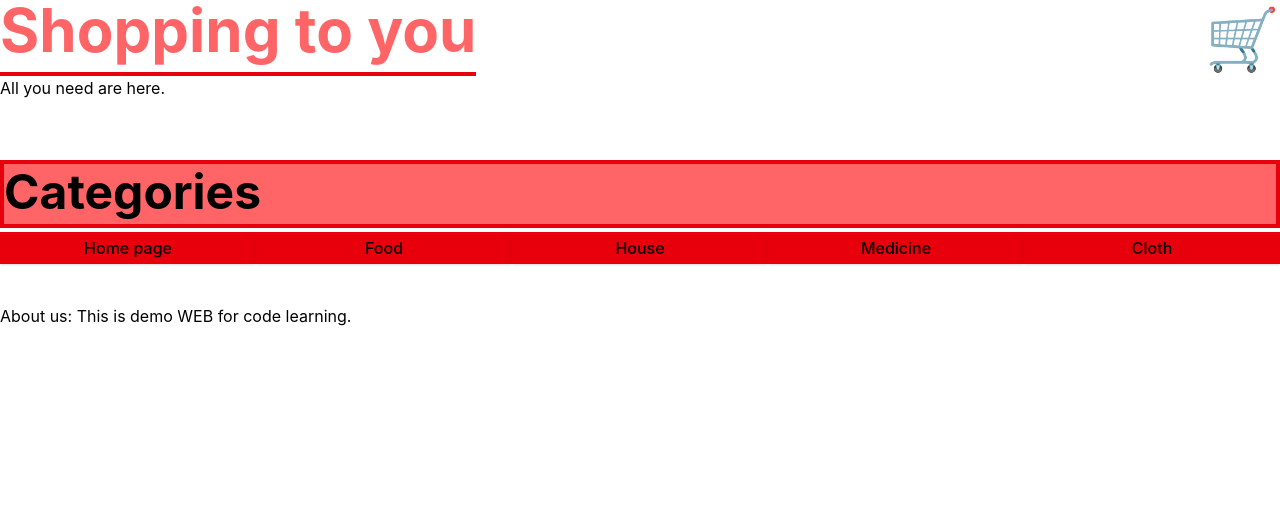
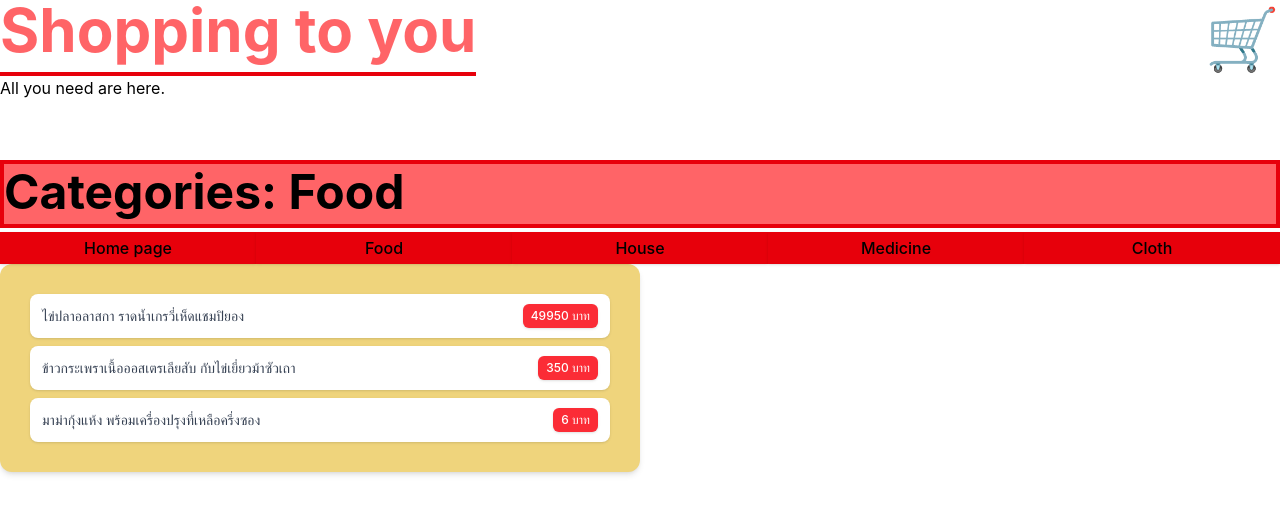
Before and after one commit to nitikornsiripol-SC/My-shopping-web, a React (Vite) app: page / in a window 1280 px wide. Shown: the top 514 px of the page. Built offline with nearby package versions, Linux system fonts and the light colour scheme.

Commit message:
Foodpage not finish

```diff
--- a/src/App.jsx
+++ b/src/App.jsx
@@ -5,14 +5,15 @@ import viteLogo from './assets/vite.svg'
 import './App.css'
 
 import HomePage from './pages/HomePage'
+import FoodPage from './pages/FoodPage'
 
 function App() {
   const [count, setCount] = useState(0)
 
   return (
-    <HomePage>
+    <FoodPage>
 
-    </HomePage>
+    </FoodPage>
   )
 }
 
--- a/src/pages/FoodPage.jsx
+++ b/src/pages/FoodPage.jsx
@@ -1,5 +1,12 @@
+import { useState} from "react";
+
+
 function FoodPage() {
-    const [foodlists, setFoodlists] = useState(["ไข่ปลาอลาสกา ราดน้ำเกรวี่เห็ดแชมปิยอง", "ข้าวกระเพราเนื้อออสเตรเลียสับ กับไข่เยี่ยวม้าซัวเถา", "มาม่ากุ้งแห้ง พร้อมเครื่องปรุงที่เหลือครึ่งซอง"]);
+    const [foodlists, setFoodlists] = useState([
+        {id:1, name: "ไข่ปลาอลาสกา ราดน้ำเกรวี่เห็ดแชมปิยอง", price: 49950},
+        {id:2, name: "ข้าวกระเพราเนื้อออสเตรเลียสับ กับไข่เยี่ยวม้าซัวเถา", price: 350},
+        {id:3, name: "มาม่ากุ้งแห้ง พร้อมเครื่องปรุงที่เหลือครึ่งซอง", price: 6}
+    ]);
     return (
     <>
         <div className="flex justify-between">
@@ -17,7 +24,7 @@ function FoodPage() {
         </p>
 
         <h1 className="text-black-400 text-3xl md:text-5xl font-bold border-4 border-red-600 pb-2 pt-1 py-50 bg-red-400 mt-15 my-1">
-            Categories
+            Categories: Food
         </h1>
 
 
@@ -60,12 +67,23 @@ function FoodPage() {
 
       </div>
 
-      <p className="text-black-400 mt-10">
-        About us: This is demo WEB for code learning.
-      </p>
+      <ul className="bg-[#efd47c] p-[30px] rounded-xl shadow-md flex flex-col gap-2 w-full md:w-1/2">
+
+        {foodlists.map((item) => (
+            <li className="bg-white p-2.5 px-3 rounded-lg shadow-sm flex justify-between items-center text-sm font-medium text-gray-700 list-none" key={item.id}>{item.name}
+                <button
+                    className="bg-red-500 hover:bg-red-600 active:scale-95 text-white text-xs px-2 py-1 rounded-md shadow-sm transition whitespace-nowrap"
+                    >
+                        {item.price} บาท
+                </button>
+            </li>
+
+        ))}
+
+      </ul>
 
     </>
   );
 }
 
-export default HomePage;
+export default FoodPage;
--- a/src/pages/HomePage.jsx
+++ b/src/pages/HomePage.jsx
@@ -25,7 +25,7 @@ function HomePage() {
           type="submit"
           className="bg-red-600 hover:bg-[#ccc] text-black font-medium py-1 shadow-sm transition p-16 flex-1 border-black-400"
         >
-          Home page
+          Home
         </button>
 
         <button
```
